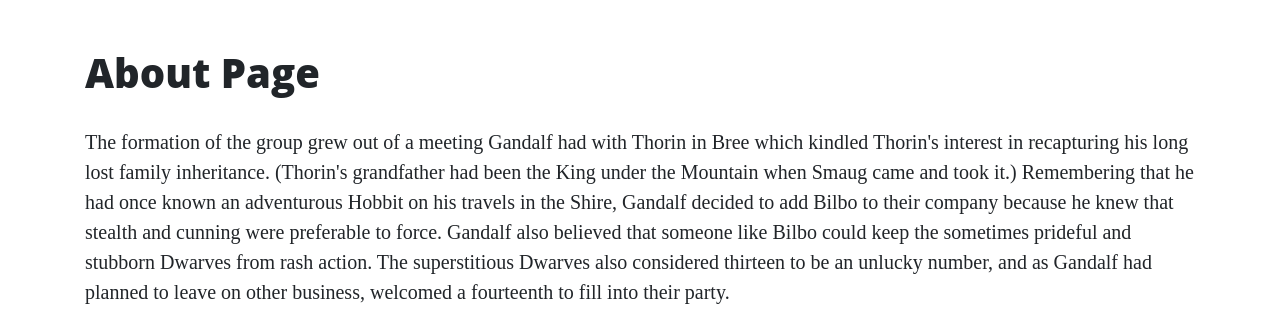
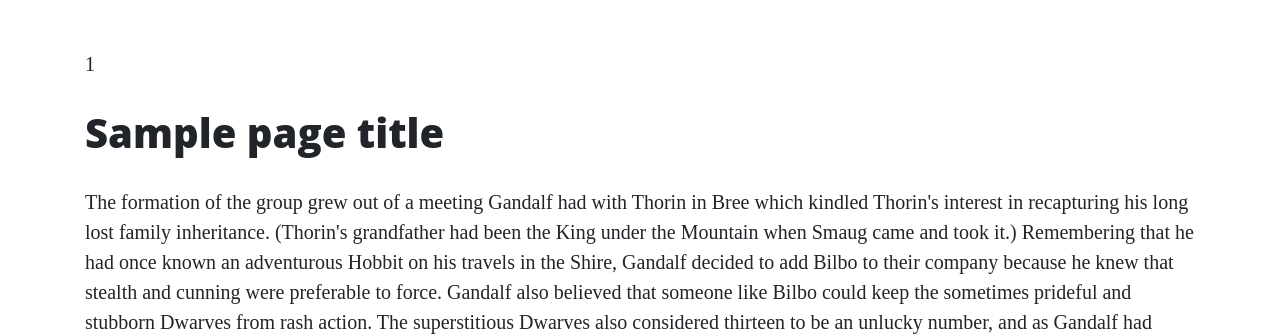
Before and after one commit to Friday79/my_newslet, a Flask app: template templates/about.html in a window 1280 px wide. Shown: the part 533-867 px from the top of the page. Run offline with Flask 3, Linux system fonts and the light colour scheme; the template is opened without the code that fills it: most values are stand-ins (such as "Sample title", 1, 10 or a date in 2020); some libraries are stand-ins or nearby versions.

Commit message:
forloop added to about

```diff
--- a/run.py
+++ b/run.py
@@ -12,17 +12,17 @@ def index():
 
 @app.route("/about")
 def about():
-    return render_template("about.html")
+    return render_template("about.html", page_title="About", list_of_numbers=[1,2,3])
 
 
 @app.route("/contact")
 def contact():
-    return render_template("contact.html")
+    return render_template("contact.html", page_title="Contact")
 
 
 @app.route("/career")
 def career():
-    return render_template("career.html")
+    return render_template("career.html", page_title="Career")
 
 
 if __name__ == "__main__":
--- a/templates/about.html
+++ b/templates/about.html
@@ -1,7 +1,11 @@
 {% extends "base.html" %}
 {% block content %}
 
-    <h1>About Page</h1>
+{% for number in list_of_numbers %}
+    <p>{{number}}</p>
+{% endfor %}
+
+    <h1>{{page_title}}</h1>
     <p>
         The formation of the group grew out of a meeting Gandalf had with Thorin in Bree which kindled Thorin's interest in
         recapturing his long lost family inheritance. (Thorin's grandfather had been the King under the Mountain when Smaug
--- a/templates/career.html
+++ b/templates/career.html
@@ -1,5 +1,5 @@
 {% extends "base.html" %}
 {% block content %}
 
-    <h1>Come Work with us</h1>
+    <h1>{{page_title}}</h1>
 {% endblock %}
--- a/templates/contact.html
+++ b/templates/contact.html
@@ -1,5 +1,5 @@
 {% extends "base.html" %}
 {% block content %}
 
-    <h1>Contact Us</h1>
+    <h1>{{page_title}}</h1>
 {% endblock %}
```
